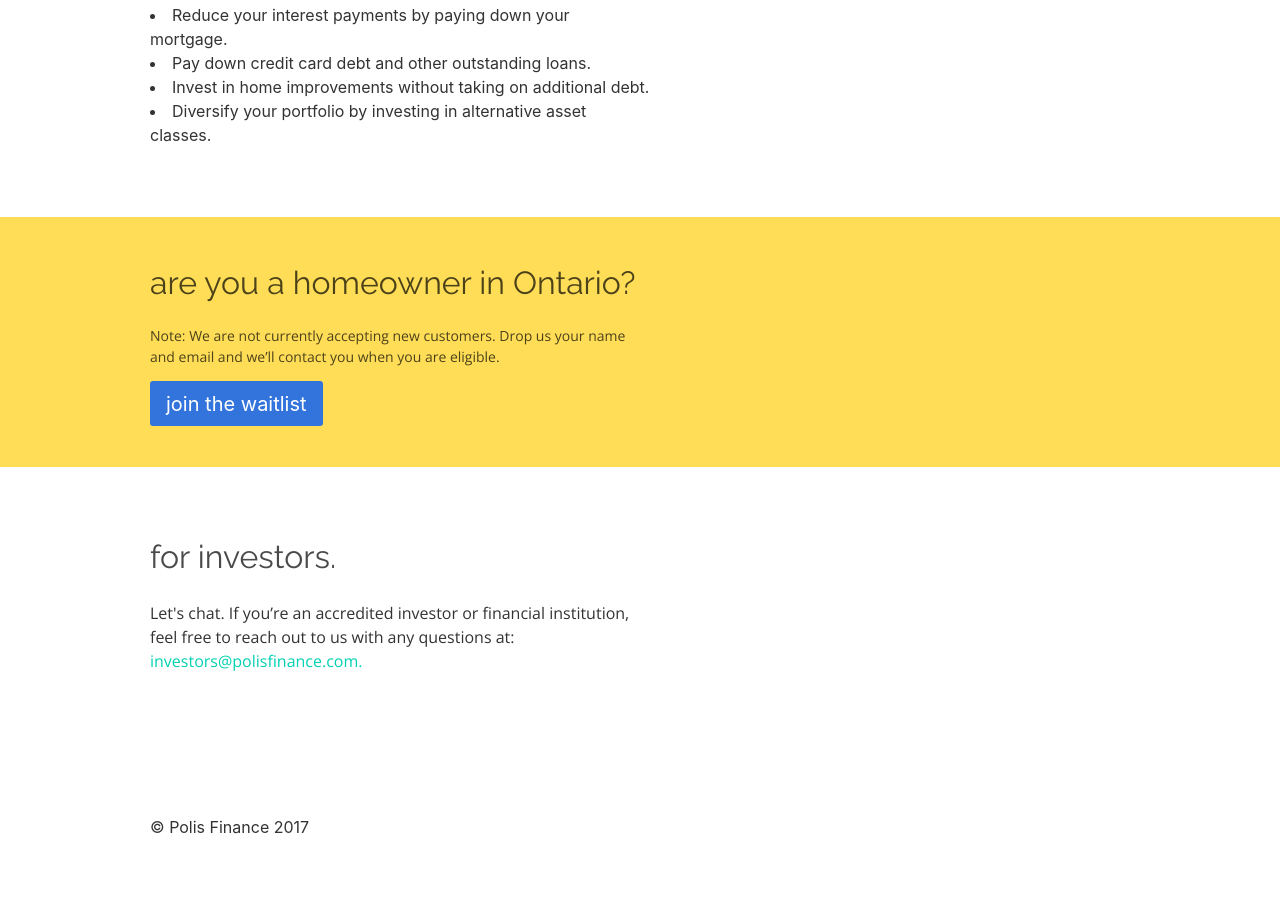
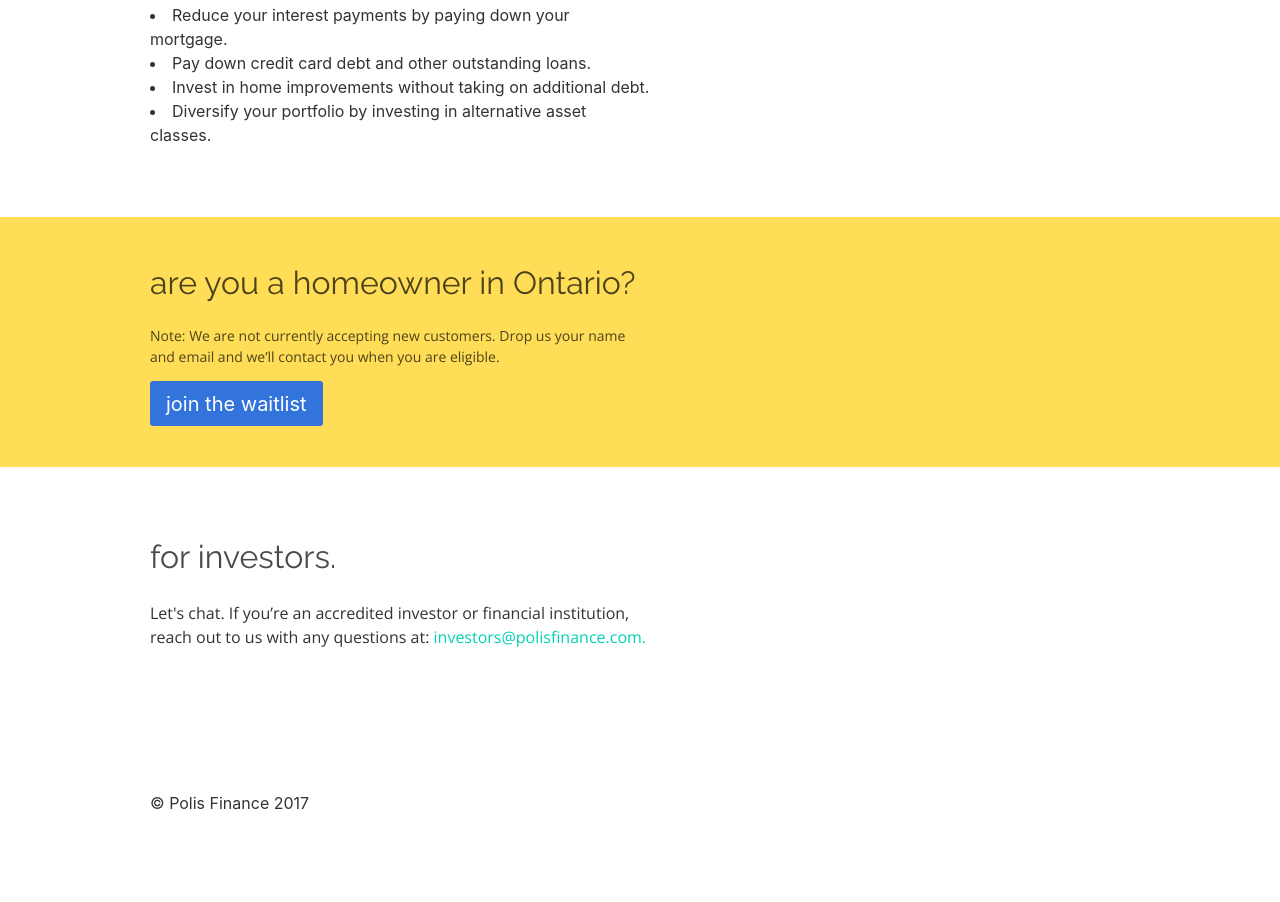
Before and after one commit to chrisneels/polis.github.io, a plain HTML site: page index.html in a window 1280 px wide. Shown: the part 1355-2257 px from the top of the page. Drawn offline with nearby package versions, Linux system fonts and the light colour scheme.

Commit message:
Copy tweak

```diff
--- a/index.html
+++ b/index.html
@@ -78,7 +78,7 @@
 
 <div class="site-body section-last">
     <h2 class="subtitle is-3">for investors.</h2>
-    <p>Let's chat. If you’re an accredited investor or financial institution, feel free to reach out to us with any questions at: <a href="mailto:investors@polisfinance.com">investors@polisfinance.com.</a></p>
+    <p>Let's chat. If you’re an accredited investor or financial institution, reach out to us with any questions at: <a href="mailto:investors@polisfinance.com">investors@polisfinance.com.</a></p>
 </div>
 
 <footer class="site-body">&copy; Polis Finance 2017</footer>
```
